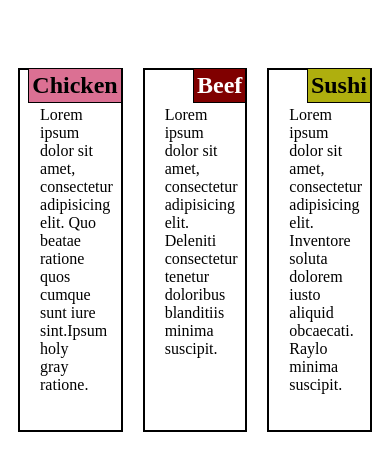
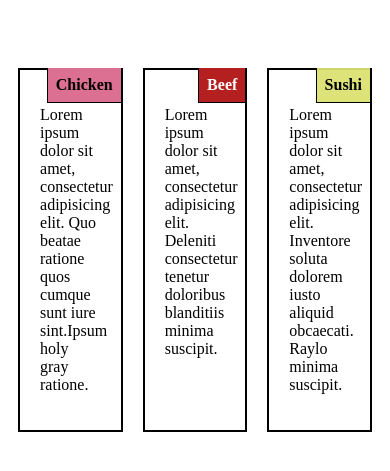
Before and after one commit to linnhtet24/linnhtet-27.github.io, a plain HTML site: page index.html in a window 390 px wide. Shown: the part 127-598 px from the top of the page. Drawn offline with Linux system fonts and the light colour scheme.

Commit message:
Add files via upload

```diff
--- a/css/style.css
+++ b/css/style.css
@@ -2,6 +2,16 @@
     box-sizing: border-box;
 }
 
+
+@media (min-width: 992px){
+  h2,p {
+      font-size: 2.5em;
+      width:auto;
+  }
+  h1{
+      font-size:7.5em;
+  }
+}
 h1{
     color: #333;
     text-align: center;
@@ -27,7 +37,7 @@ h1{
     top:-35px;
         right: 0px;
       width: 200px;
-     padding:3px;
+     padding:5px;
     border-left: 1px solid black;
     border-bottom: 1px solid black;
     font-weight: bold;
@@ -39,27 +49,17 @@ h1{
   }
 
   .title2{
-    background-color: maroon;
+    background-color: rgb(180, 31, 31);
     color: white;
   }
 
   .title3{
-    background-color: rgb(175, 175, 14);
+    background-color: rgba(219, 226, 114, 0.945);
     color: black;
   }
 
   .section {
     border: 2px solid black;
-  }
-
-@media (min-width: 992px){
-    h2,p {
-        font-size: 2.5em;
-        width:auto;
-    }
-    h1{
-        font-size:7.5em;
-    }
   }
 
     @media screen and (max-width: 991px){
@@ -68,10 +68,11 @@ h1{
         }
 
         .title1, .title2, .title3{
-          font-size: 1.5em;
+          font-size: 1em;
           width: auto;
-          top: -21px;
+          top: -15px;
           right: 0px;
+          padding: 8px;
         }
 
         h1{
```
